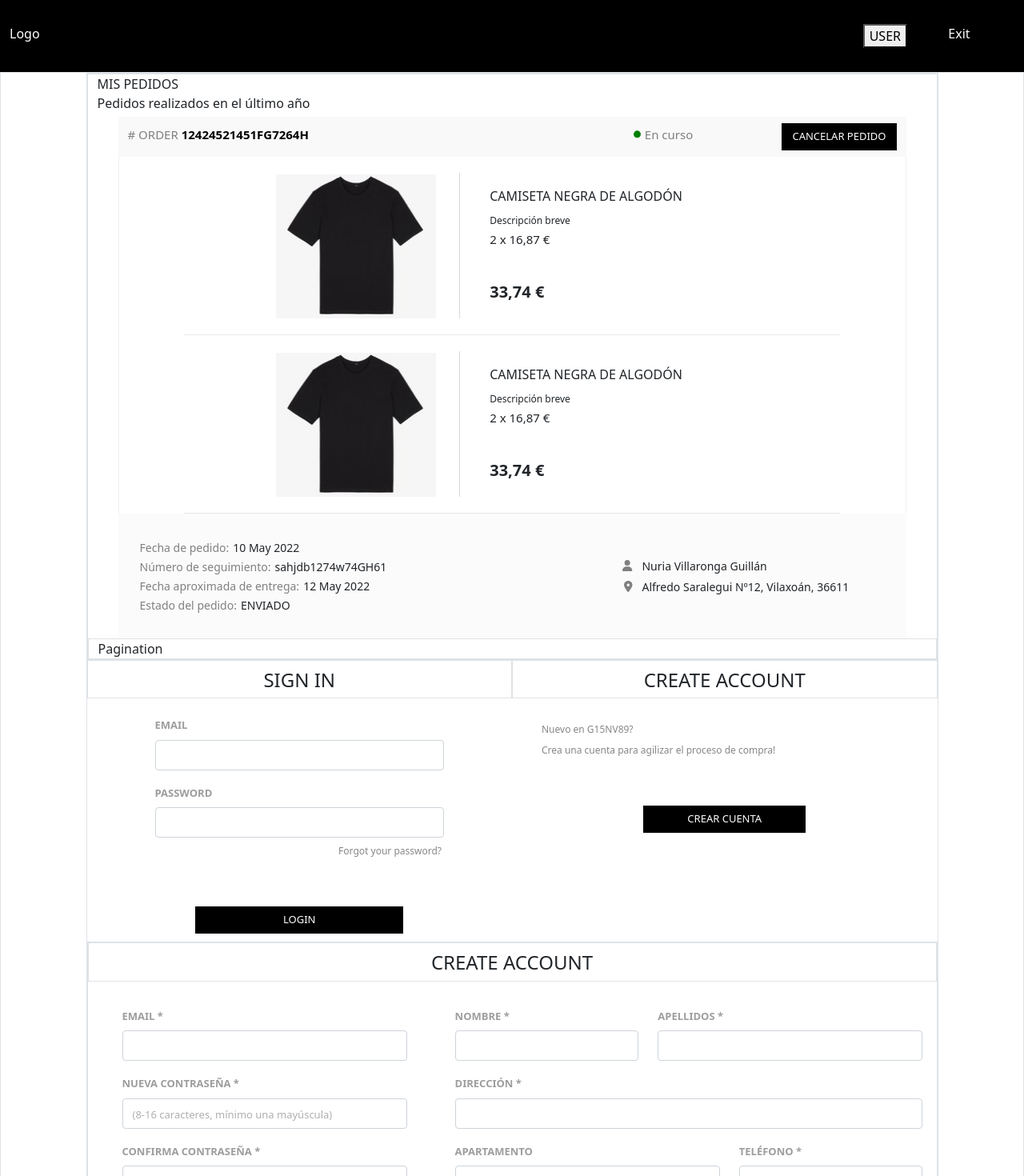
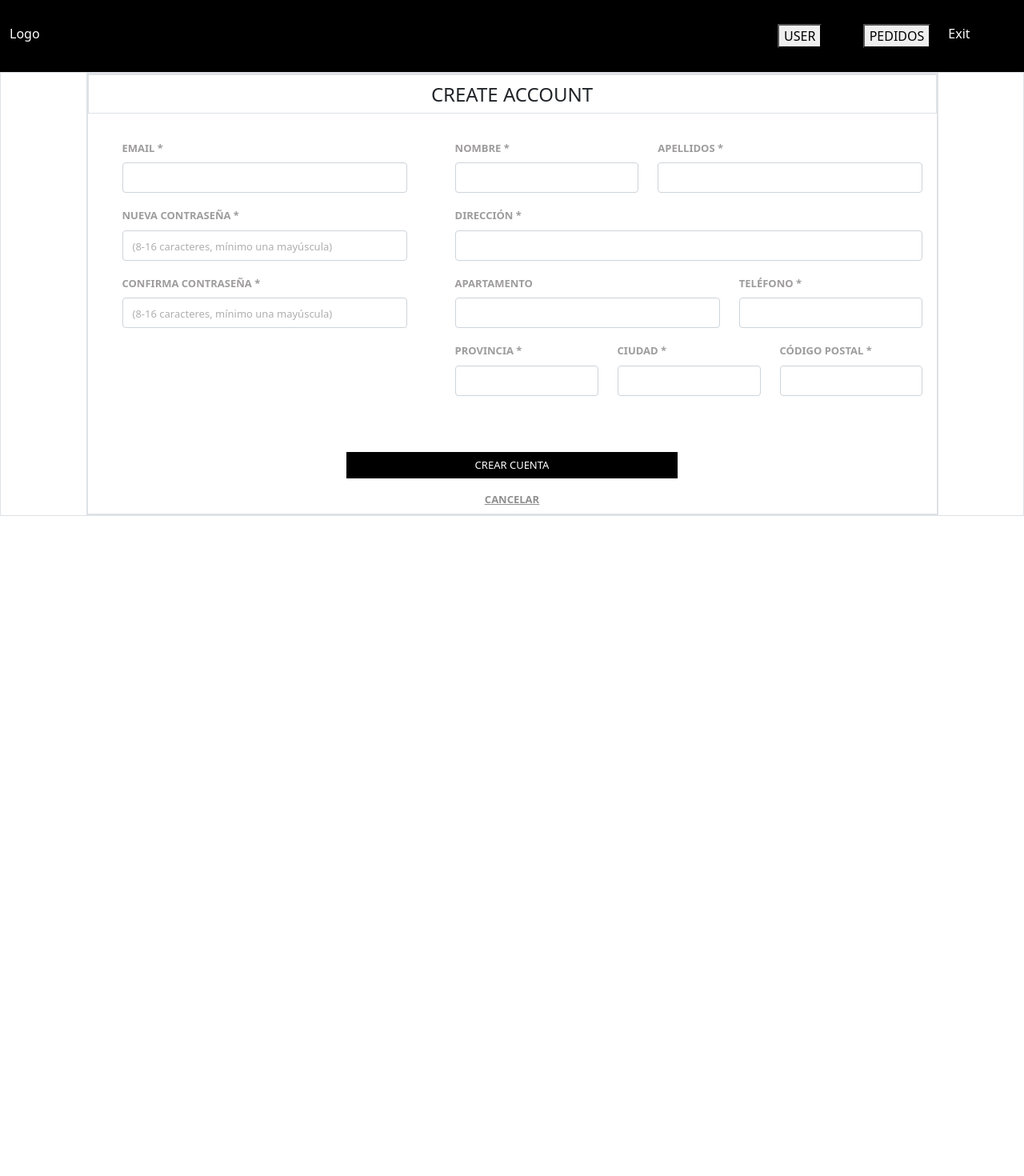
Before and after one commit to NuriaVillaronga/Gestion-Repository, a React (Create React App) app: page /register in a window 1280 px wide. Shown: the top 1470 px of the page at 80% size. After the commit the page ends 800 px from the top, so only its background shows below. Built offline with nearby package versions, Linux system fonts and the light colour scheme.

Commit message:
enrutado + validacion

```diff
--- a/package.json
+++ b/package.json
@@ -12,6 +12,7 @@
     "bootstrap": "^5.1.3",
     "react": "^18.1.0",
     "react-dom": "^18.1.0",
+    "react-router": "^6.3.0",
     "react-router-dom": "^6.3.0",
     "react-scripts": "5.0.1",
     "web-vitals": "^2.1.4"
--- a/src/components/Content.js
+++ b/src/components/Content.js
@@ -3,18 +3,20 @@ import Login from './Login/Login';
 import Pedidos from './Order/Pedidos';
 import Register from './Register/Register';
 import ResetPassword from './ResetPassword/ResetPassword';
+import { Routes } from 'react-router-dom';
+import { Route } from 'react-router-dom';
 
 function Content() {
 
   return (<div className="row border">
             <div className="col-1"></div>
             <div className="col-10 border">
-                <div className="row border row-pedidos-content">
-                    <div className="col-12"><Pedidos/></div>
-                </div>
-                <Login/>
-                <Register/>
-                <ResetPassword/>
+                <Routes>
+                    <Route exact path="/pedidos" element={<Pedidos/>}/>
+                  <Route exact path="/login" element={<Login/>}/>
+                  <Route exact path="/register" element={<Register/>}/>
+                  <Route exact path="/reset-password" element={<ResetPassword/>}/>
+                </Routes>
             </div>
             <div className="col-1"></div>
         </div>);
--- a/src/components/Login/CreateAccount.jsx
+++ b/src/components/Login/CreateAccount.jsx
@@ -1,6 +1,7 @@
 import React,  {Fragment} from 'react';
 import ManagementButton from '../ManagementButton';
 import TitleHeader from '../TitleHeader';
+import { Link } from 'react-router-dom';
 
 function CreateAccount() {
 
@@ -17,7 +18,9 @@ function CreateAccount() {
                 </div>
             </div>
             <div className="row">
-                <ManagementButton classCol="col-12 col-button-create-account" classBtn="button-gestion" id="create-account-button" value="CREAR CUENTA"/>
+                <Link to="/register">
+                    <ManagementButton classCol="col-12 col-button-create-account" classBtn="button-gestion" id="create-account-button" value="CREAR CUENTA"/>
+                </Link>
             </div>
         </Fragment>);
 };
--- a/src/components/Login/SignIn.jsx
+++ b/src/components/Login/SignIn.jsx
@@ -2,6 +2,7 @@ import React,  { useState, Fragment} from 'react';
 import ManagementButton from '../ManagementButton';
 import ItemForm from '../ItemForm';
 import TitleHeader from '../TitleHeader';
+import { Link } from 'react-router-dom';
 
 function SignIn() {
 
@@ -24,7 +25,9 @@ function SignIn() {
                         </div>
                         <div className="row">
                             <div className="col-12 col-forgot-pss">
-                                <a>Forgot your password?</a>
+                                <Link to="/reset-password">
+                                    <a>Forgot your password?</a>
+                                </Link>
                             </div>
                         </div>
                         <div className="row">
--- a/src/components/Menu.js
+++ b/src/components/Menu.js
@@ -1,10 +1,20 @@
 import React from 'react';
+import { Link } from 'react-router-dom';
 
 function Menu() {
 
   return (<div className="row header-row">
-            <div className="col-10">Logo</div>
-            <div className="col-1"><button type="button">USER</button></div>
+            <div className="col-9">Logo</div>
+            <div className="col-1">
+                <Link to="/login">
+                    <button type="button">USER</button>
+                </Link>
+            </div>
+            <div className="col-1">
+                <Link to="/pedidos">
+                    <button type="button">PEDIDOS</button>
+                </Link>
+            </div>
             <div className="col-1">Exit</div>
         </div>);
 };
--- a/src/components/Order/Pedidos.js
+++ b/src/components/Order/Pedidos.js
@@ -4,12 +4,9 @@ import Order from './Order';
 function Pedidos() {
 
   return (<Fragment>
-            <div className="row">
+            <div className="row border row-pedidos-content">
                 <div className="col-12">MIS PEDIDOS</div>
-            </div>
-            <div className="row">
                 <div className="col-12">Pedidos realizados en el último año</div>
-            </div>
                 <div className="row row-order-completo">
                     <div className="col-12 col-xxl-1"></div>
                     <div className="col-12 col-xxl-10 col-order-inicial">
@@ -17,7 +14,6 @@ function Pedidos() {
                     </div>
                     <div className="col-12 col-xxl-1"></div>
                 </div>
-            <div className="row border">
                 <div className="col-12">Pagination</div>
             </div>
         </Fragment>);
--- a/src/components/Register/Register.jsx
+++ b/src/components/Register/Register.jsx
@@ -3,6 +3,7 @@ import ManagementButton from '../ManagementButton';
 import TitleHeader from '../TitleHeader';
 import RegisterInfoShipment from './RegisterInfoShipment';
 import RegisterInfoSignIn from './RegisterInfoSignIn';
+import { Link } from 'react-router-dom';
 
 function Register() {
 
@@ -17,7 +18,9 @@ function Register() {
                             <RegisterInfoShipment/>
                         </div>
                         <ManagementButton classCol="col-12 col-register-button-create" classBtn="button-gestion" id="create-register-button" value="CREAR CUENTA"/>
-                        <ManagementButton classCol="col-12 col-register-button-cancel" classBtn="" id="" value="CANCELAR"/>
+                        <Link to="/login">
+                            <ManagementButton classCol="col-12 col-register-button-cancel" classBtn="" id="" value="CANCELAR"/>
+                        </Link>
                     </form>
                 </div>
             </div>);
--- a/src/components/Register/RegisterInfoSignIn.jsx
+++ b/src/components/Register/RegisterInfoSignIn.jsx
@@ -7,7 +7,7 @@ function RegisterInfoSignIn() {
     const [pass, setPass] = useState({field:"", valid: null});
     const [passConf, setPassConf] = useState({field:"", valid: null});
 
-    const regExp_pass = /^(?=\w*\d)(?=\w*[A-Z])(?=\w*[a-z])\S{8,16}$/;
+    const regExp_pass = /^(?=\w*[A-Z])(?=\w*[a-z])\S{8,16}$/;
     const regExp_email = /^[a-z0-9!#$%&'*+/=?^_`{|}~-]+(?:\.[a-z0-9!#$%&'*+/=?^_`{|}~-]+)*@(?:[a-z0-9](?:[a-z0-9-]*[a-z0-9])?\.)+[a-z0-9](?:[a-z0-9-]*[a-z0-9])?$/;
 
   return (<Fragment>
--- a/src/components/ResetPassword/ResetPassword.jsx
+++ b/src/components/ResetPassword/ResetPassword.jsx
@@ -2,6 +2,7 @@ import React,  { useState, Fragment} from 'react';
 import ManagementButton from '../ManagementButton';
 import ItemForm from '../ItemForm';
 import TitleHeader from '../TitleHeader';
+import { Link } from 'react-router-dom';
 
 
 function ResetPassword() {
@@ -29,7 +30,9 @@ function ResetPassword() {
                                     <ManagementButton classCol="col-12 col-button-reset-pass" classBtn="button-gestion" id="reset-pass-button" value="ENVIAR EMAIL"/>
                                 </div>
                                 <div className="row">
-                                    <ManagementButton classCol="col-12 col-register-button-cancel" classBtn="" id="" value="CANCELAR"/>
+                                    <Link to="/login">
+                                        <ManagementButton classCol="col-12 col-register-button-cancel" classBtn="" id="" value="CANCELAR"/>
+                                    </Link>
                                 </div>
                             </form>
                         </div>
```
Lines whose indentation alone changed are shown as unchanged.
